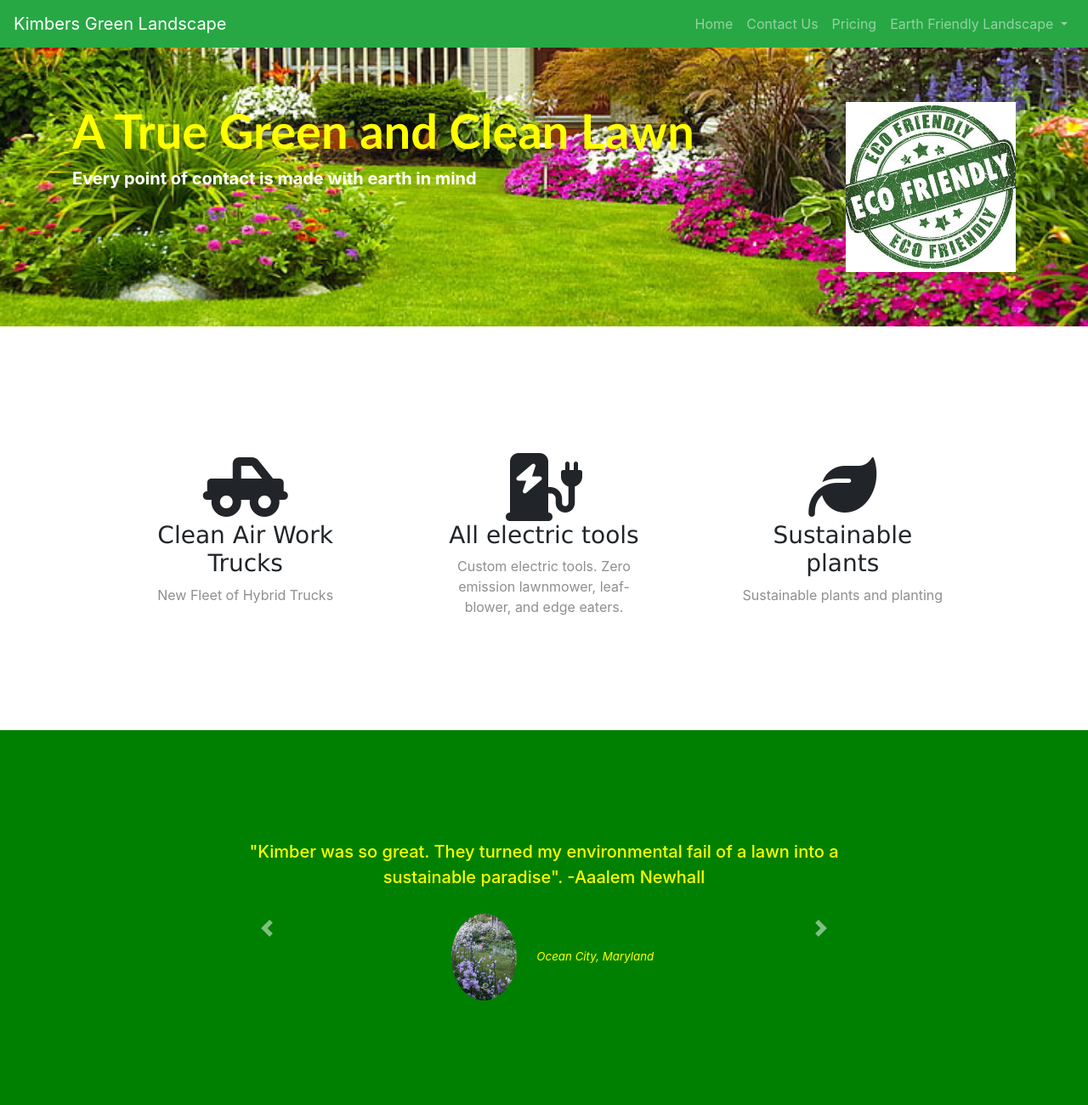
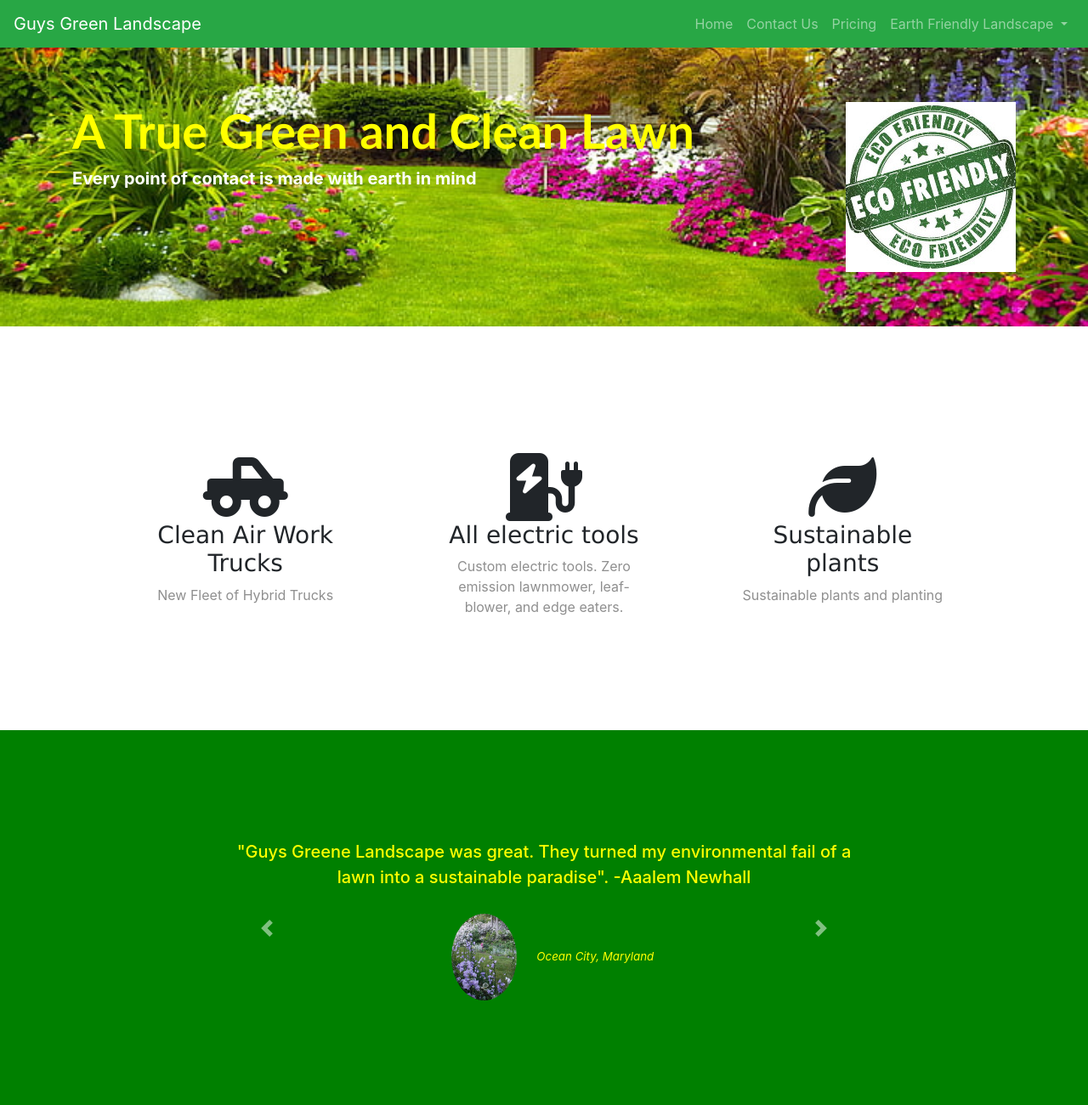
Before and after one commit to manny011014/Kimbers-lawn, a website: page index.html in a window 1280 px wide. Shown: the top 1300 px of the page at 85% size. Drawn offline with nearby package versions, Linux system fonts and the light colour scheme.

Commit message:
Update index.html

```diff
--- a/index.html
+++ b/index.html
@@ -15,7 +15,7 @@
     </head>
     <body>
         <nav class="navbar navbar-expand-lg navbar-dark bg-success">
-            <a class="navbar-brand" href="">Kimbers Green Landscape</a>
+            <a class="navbar-brand" href="">Guys Green Landscape</a>
             <button class="navbar-toggler" type="button" data-toggle="collapse" data-target="#navbarTogglerDemo02" aria-controls="navbarSupportedContent" aria-expanded="false" aria-label="Toggle navigation">
                 <span class="navbar-toggler-icon"></span>
               </button>
@@ -85,12 +85,12 @@
     <div id="testimonial-carousel" class="carousel slide" data-ride="false">
       <div class="carousel-inner">
       <div class="carousel-item active">
-<h2>"Kimber was so great. They turned my environmental fail of a lawn into a sustainable paradise". -Aaalem Newhall</h2>
+<h2>"Guys Greene Landscape was great. They turned my environmental fail of a lawn into a sustainable paradise". -Aaalem Newhall</h2>
     <img class="testimonial-image" src="img/duck.jpg" alt="dog-profile">
     <em>Ocean City, Maryland</em>
 </div>
 <div class="carousel-item">
-  <h2 class="testimonial-text">"I had a problem with water usage. I got help. Thank you Kimber". -Juan</h2>
+  <h2 class="testimonial-text">"I had a problem with water usage. I got help. Thank you Guy". -Juan</h2>
   <img class="testimonial-image" src="img/water.jpg" >
   <em>Newark, Delaware</em>
 </div>
```
